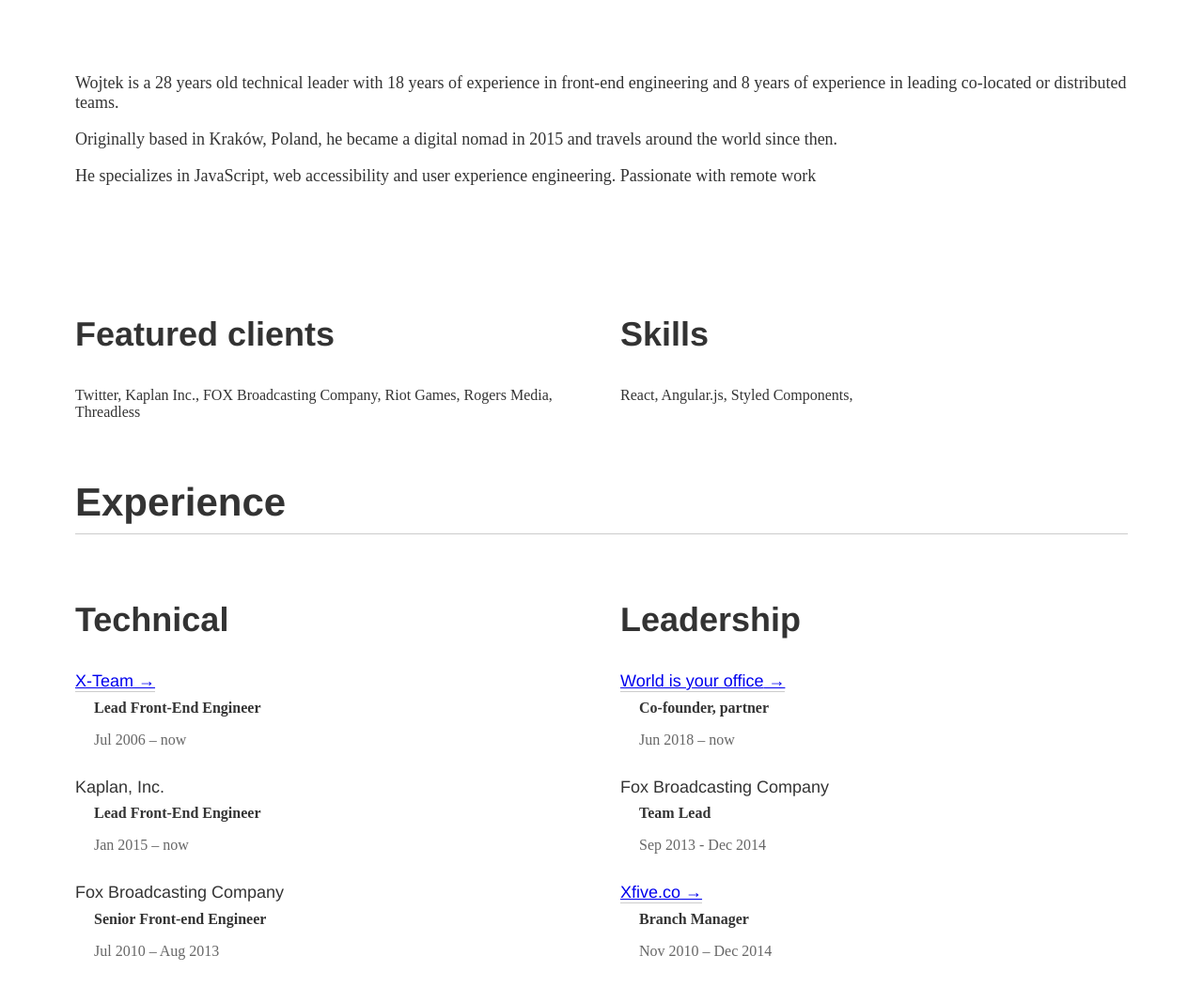
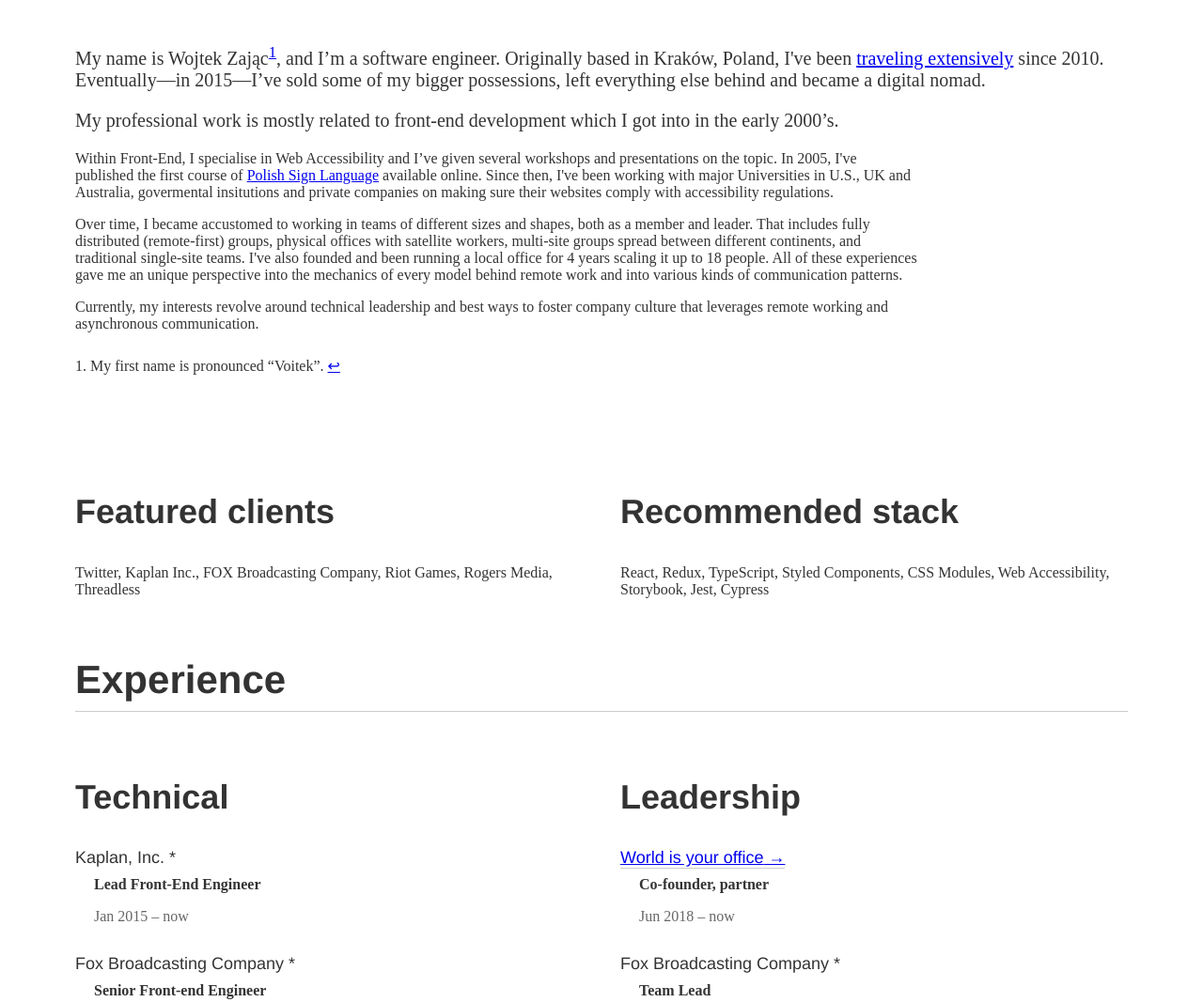
Before and after one commit to theanxy/wojtekzajac.com, a Gatsby site: page /about in a window 1280 px wide. Shown: the part 560-1627 px from the top of the page at 94% size. Built offline with nearby package versions, Linux system fonts and the light colour scheme; Gatsby itself is replaced by a stand-in of ours; what typography-theme-st-annes would draw is missing.

Commit message:
Add content to the 'about me' page

```diff
--- a/src/layouts/_menu/pages.js
+++ b/src/layouts/_menu/pages.js
@@ -1,7 +1,8 @@
 const PAGE_LIST = [
   {
     text: 'About',
-    url: '/about/'
+    url: '/about/',
+    isPublished: true
   },
   {
     text: 'Travels',
--- a/src/layouts/styles/basic.css
+++ b/src/layouts/styles/basic.css
@@ -1,3 +1,13 @@
+@keyframes highlight {
+  from {
+    background: #fff;
+  }
+
+  to {
+    background: rgba(255, 255, 255, 0);
+  }
+}
+
 body {
   padding: 2em 3em;
   background: #faf4e8;
@@ -16,3 +26,12 @@
 a:hover {
   border-color: #000;
 }
+
+.footnotelink a {
+  border: none;
+}
+
+.footnotes :target {
+  animation-duration: 3s;
+  animation-name: highlight;
+}
--- a/src/pages/about.js
+++ b/src/pages/about.js
@@ -3,6 +3,7 @@
 import styled from 'styled-components';
 import Wojtek from '../img/Wojtek.jpg';
 import WojtekHorizontal from '../img/Wojtek-horizontal2.jpg';
+import NYC from '../img/NYC.jpg';
 import WhoIsHiring from '../img/interviews/whoishiring.jpg';
 import JustJoinIt from '../img/interviews/justjoinit.jpg';
 
@@ -32,11 +33,42 @@
 
 const Pic = styled.div`
   margin: 0 -${PAGE_PADDING} 0;
+
+  img {
+    margin-bottom: 0;
+  }
+
+  small {
+    display: block;
+    text-align: right;
+  }
 `;
 
 const Bio = styled.article`
   margin: 2em auto;
-  font-size: 18px;
+  font-size: 16px;
+
+  p {
+    margin-right: 20%;
+  }
+
+  .intro {
+    font-size: 20px;
+    margin-right: 0;
+  }
+
+  aside {
+    ol,
+    li {
+      margin: 0;
+      padding: 0;
+      list-style-type: none;
+    }
+
+    li {
+      padding: 10px 0;
+    }
+  }
 `;
 
 const TwoCol = styled.div`
@@ -64,6 +96,10 @@
     padding-left: 20px;
   }
 
+  [data-xteam]:after {
+    content: ' *';
+  }
+
   h4 {
     margin: 0 0 0.5em -20px;
     font-size: 18px;
@@ -84,6 +120,7 @@
   }
 
   h4 + strong {
+    display: block;
     font-weight: 600;
   }
 
@@ -97,7 +134,6 @@
   justify-content: space-between;
 
   a {
-    display: block;
     max-width: 100%;
     position: relative;
 
@@ -129,25 +165,33 @@
       left: 0;
       background: rgba(255, 255, 255, 0.8);
       z-index: 5;
+      padding: 3px 5px;
     }
   }
 `;
 
 const technical = [
-  {
-    company: <a href="https://x-team.com">X-Team</a>,
-    title: 'Lead Front-End Engineer',
-    date: 'Jul 2006 – now'
-  },
+  // {
+  //   company: <a href="https://x-team.com">X-Team</a>,
+  //   title: 'Lead Front-End Engineer',
+  //   date: 'Jul 2006 – now'
+  // },
   {
     company: 'Kaplan, Inc.',
     title: 'Lead Front-End Engineer',
-    date: 'Jan 2015 – now'
+    date: 'Jan 2015 – now',
+    xteam: true
   },
   {
     company: 'Fox Broadcasting Company',
     title: 'Senior Front-end Engineer',
-    date: 'Jul 2010 – Aug 2013'
+    date: 'Jul 2010 – Dec 2014',
+    xteam: true
+  },
+  {
+    company: 'Xfive.co / X-Team',
+    title: 'Senior Front-end Engineer',
+    date: 'Jul 2006 – Jul 2010'
   }
 ];
 
@@ -160,7 +204,8 @@
   {
     company: 'Fox Broadcasting Company',
     title: 'Team Lead',
-    date: 'Sep 2013 - Dec 2014'
+    date: 'Sep 2013 - Dec 2014',
+    xteam: true
   },
   {
     company: <a href="https://xfive.co">Xfive.co</a>,
@@ -172,7 +217,6 @@
 class About extends React.Component {
   constructor() {
     super();
-    this.state = { count: 0 };
   }
 
   render() {
@@ -182,7 +226,7 @@
         <ul>
           {data.map((position, i) => (
             <li key={i}>
-              <h4>{position.company}</h4>
+              <h4 data-xteam={position.xteam}>{position.company}</h4>
               <strong>{position.title}</strong>
               <p>{position.date}</p>
             </li>
@@ -195,31 +239,71 @@
       <AboutPage>
         <Section>
           <Pic>
-            <img src={WojtekHorizontal} alt="Wojtek" />
+            {/* <img src={WojtekHorizontal} alt="Wojtek" /> */}
+            {/* <small>Chicago, 2017</small> */}
+            <img src={NYC} alt="Wojtek" />
           </Pic>
         </Section>
 
         <Section>
           <Container>
             <Bio>
+              <p className="intro">
+                My name is Wojtek Zając<sup
+                  className="footnotelink"
+                  id="fnhref:pronunciation"
+                >
+                  <a href="#fn:pronunciation">1</a>
+                </sup>, and I’m a software engineer. Originally&nbsp;based in
+                Kraków, Poland, I've been{' '}
+                <a href="//nomadlist.com/@wojtek">traveling extensively</a>{' '}
+                since 2010. Eventually—in 2015—I’ve sold some of my bigger
+                possessions, left everything else behind and became a digital
+                nomad.
+              </p>
+              <p className="intro">
+                My professional work is mostly related to front-end development
+                which I got into in&nbsp;the&nbsp;early&nbsp;2000’s.
+              </p>
               <p>
-                Wojtek is a 28 years old technical leader with 18 years of
-                experience in front-end engineering and 8 years of experience in
-                leading co-located or distributed teams.
+                Within Front-End, I specialise in Web Accessibility and I’ve
+                given several workshops and presentations on the topic. In 2005,
+                I've published the first course of{' '}
+                <a href="https://en.wikipedia.org/wiki/Polish_Sign_Language">
+                  Polish Sign Language
+                </a>{' '}
+                available online. Since then, I've been working with major
+                Universities in U.S., UK and Australia, govermental insitutions
+                and private companies on making sure their websites comply with
+                accessibility regulations.
               </p>
 
               <p>
-                Originally based in Kraków, Poland, he became a digital nomad in
-                2015 and travels around the world since then.
+                Over time, I became accustomed to working in teams of different
+                sizes and shapes, both as a member and leader. That includes
+                fully distributed (remote-first) groups, physical offices with
+                satellite workers, multi-site groups spread between different
+                continents, and traditional single-site teams. I've also founded
+                and been running a local office for 4 years scaling it up to 18
+                people. All of these experiences gave me an unique perspective
+                into the mechanics of every model behind remote work and into
+                various kinds of communication patterns.
               </p>
 
               <p>
-                He specializes in JavaScript, web accessibility and user
-                experience engineering. Passionate with remote work
-                {/* He's started the Kraków office of{' '}
-              <a href="https://xfive.co">Xfive.co</a>. I currently work with
-              X-Team.com. */}
+                Currently, my interests revolve around technical leadership and
+                best ways to foster company culture that leverages remote
+                working and asynchronous communication.
               </p>
+
+              <aside className="footnotes">
+                <ol>
+                  <li id="fn:pronunciation">
+                    1. My first name is pronounced “Voitek”.{' '}
+                    <a href="#fnhref:pronunciation">↩</a>
+                  </li>
+                </ol>
+              </aside>
             </Bio>
           </Container>
         </Section>
@@ -234,10 +318,11 @@
               </p>
             </div>
             <div>
-              <h3>Skills</h3>
-              <ul>
-                <p>React, Angular.js, Styled Components, </p>
-              </ul>
+              <h3>Recommended stack</h3>
+              <p>
+                React, Redux, TypeScript, Styled Components, CSS&nbsp;Modules,
+                Web Accessibility, Storybook, Jest, Cypress
+              </p>
             </div>
           </TwoCol>
         </Section>
@@ -250,35 +335,37 @@
           </TwoCol>
 
           <p>
-            For more details, please see my{' '}
-            <a href="https://www.linkedin.com/in/wojciechzajac/">Linkedin</a>{' '}
-            profile.
+            * Through <a href="https://x-team.com">X-Team</a>
+          </p>
+          <p>
+            For a more detailed work history, please see{' '}
+            <a href="https://www.linkedin.com/in/wojciechzajac/">Linkedin</a>.
           </p>
         </Section>
 
         <Section>
           <h2>Interviews</h2>
           <Interviews>
-            <TwoCol>
-              <div>
-                <a href="https://blog.whoishiring.io/wojtek-zajac-on-his-early-career-remote-work-and-accessibility/">
-                  <img src={WhoIsHiring} alt="" />
-                  <span>
-                    [EN] Wojtek Zając on his early career, remote work and
-                    accessibility
-                  </span>
+            <ul>
+              <li>
+                <a
+                  href="https://blog.whoishiring.io/wojtek-zajac-on-his-early-career-remote-work-and-accessibility/"
+                  lang="en"
+                >
+                  [EN] Wojtek Zając on his early career, remote work and
+                  accessibility
                 </a>
-              </div>
-              <div>
-                <a href="https://geek.justjoin.it/wieku-16-stworzyl-front-end-twittera-dzis-pracuje-klientami-calego-swiata/">
-                  <img src={JustJoinIt} alt="" />
-                  <span>
-                    [PL] W wieku 16 lat stworzył front-end Twittera. Dziś
-                    pracuje z klientami z całego świata
-                  </span>
+              </li>
+              <li>
+                <a
+                  href="https://geek.justjoin.it/wieku-16-stworzyl-front-end-twittera-dzis-pracuje-klientami-calego-swiata/"
+                  lang="pl"
+                >
+                  [PL] W wieku 16 lat stworzył front-end Twittera. Dziś pracuje
+                  z klientami z całego świata
                 </a>
-              </div>
-            </TwoCol>
+              </li>
+            </ul>
           </Interviews>
         </Section>
       </AboutPage>
```
Also changed, not shown: src/img/NYC.jpg (added).
